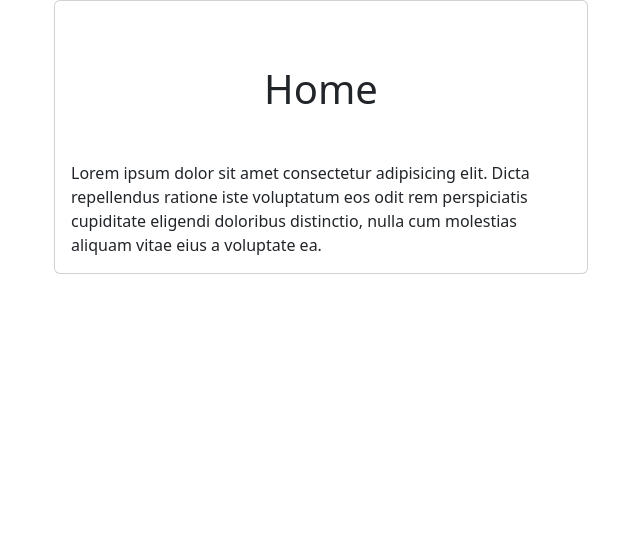
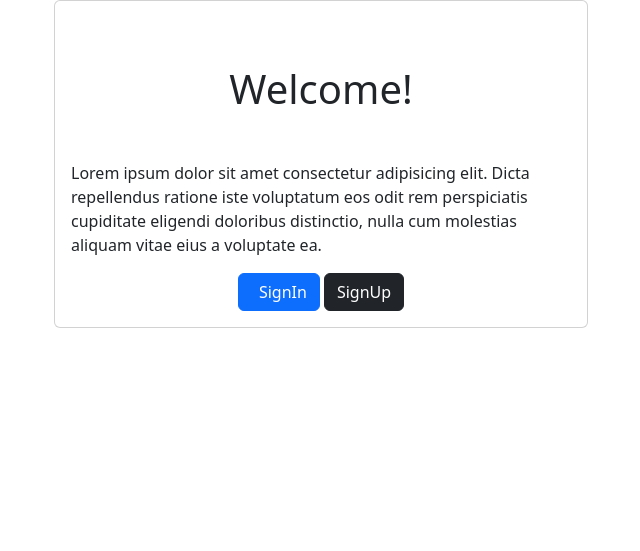
Before and after one commit to joelcm20/curso-informatorio, a Django app: page / in a window 1280 px wide. Shown: the part 56-607 px from the top of the page, without its empty margins (319-959 px from the left). Run offline with Django 4.2, Linux system fonts and the light colour scheme.

Commit message:
actualizando el template home

```diff
--- a/semana_10/ejercicios/django/templates/home.html
+++ b/semana_10/ejercicios/django/templates/home.html
@@ -1,16 +1,32 @@
 {% extends "layout.html" %} {% block content %}
 
-<main class="container" style="min-height: 100vh;">
+<main class="container" style="min-height: 100vh">
   <div class="row">
     <div class="col-md-6 offset-3">
       <div class="card card-body">
-        <h1 class="card-title text-center display-6 my-5">Home</h1>
+        <h1 class="card-title text-center display-6 my-5">
+          {% if user.is_authenticated %}
+          Welcome {{user.username}}!
+          {% else %}
+          Welcome!
+          {% endif %}
+        </h1>
         <p class="card-text">
           Lorem ipsum dolor sit amet consectetur adipisicing elit. Dicta
           repellendus ratione iste voluptatum eos odit rem perspiciatis
           cupiditate eligendi doloribus distinctio, nulla cum molestias aliquam
           vitae eius a voluptate ea.
         </p>
+        {% if user.is_authenticated %}
+        <a href="{% url 'create-news' %}" class="btn btn-dark">Write a article</a>
+        {% else %}
+        <div class="d-flex justify-content-center gap-1">
+          <a href="{% url 'sign-in' %}" class="btn btn-primary">
+            <i class="fa-solid fa-right-from-bracket px-1"></i>SignIn
+          </a>
+          <a href="{% url 'sign-up' %}" class="btn btn-dark">SignUp</a>
+        </div>
+        {% endif %}
       </div>
     </div>
   </div>
```
